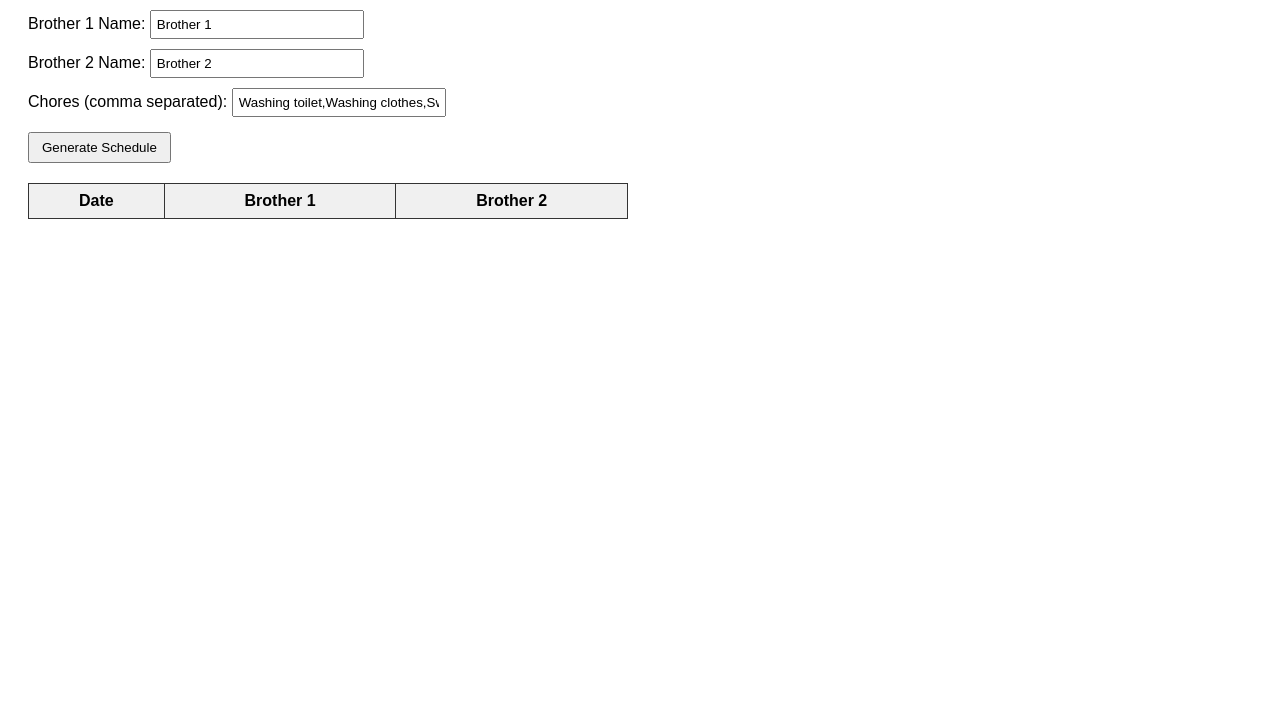
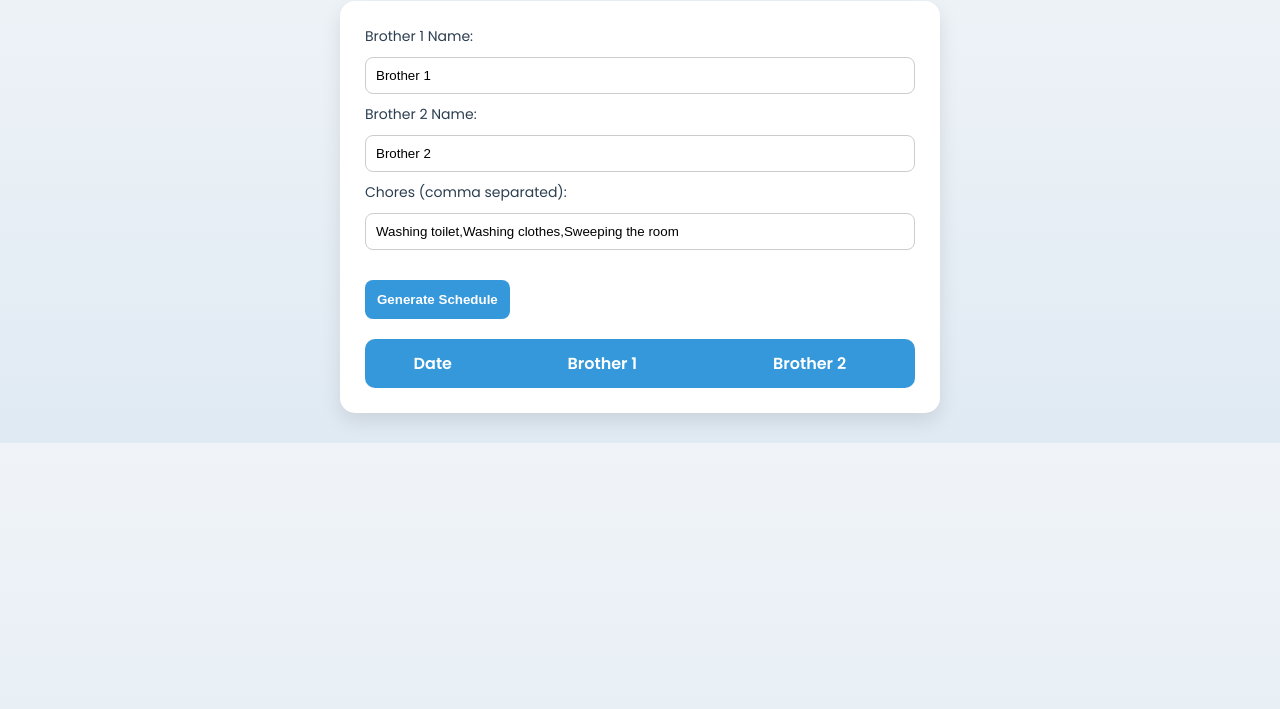
Before and after one commit to Cyb3rflex/weekly-chores, a plain HTML site: page index.html in a window 1280 px wide. Shown: the part 91-800 px from the top of the page. Drawn offline with Linux system fonts and the light colour scheme.

Commit message:
new commit

```diff
--- a/index.html
+++ b/index.html
@@ -4,22 +4,111 @@
 <meta charset="UTF-8">
 <meta name="viewport" content="width=device-width, initial-scale=1.0">
 <title>Weekly Chores Scheduler</title>
+<link href="https://fonts.googleapis.com/css2?family=Poppins:wght@400;600&display=swap" rel="stylesheet">
+<!-- FontAwesome for icons -->
+<link rel="stylesheet" href="https://cdnjs.cloudflare.com/ajax/libs/font-awesome/6.4.0/css/all.min.css">
 <style>
-  body { font-family: Arial, sans-serif; padding: 20px; }
-  table { border-collapse: collapse; width: 100%; max-width: 600px; margin-top: 20px; }
-  th, td { border: 1px solid #333; padding: 8px; text-align: center; }
-  th { background-color: #f0f0f0; }
-  input { padding: 5px; margin: 5px 0; width: 200px; }
-  button { padding: 6px 12px; margin-top: 10px; cursor: pointer; }
+  * { box-sizing: border-box; margin: 0; padding: 0; }
+  body {
+    font-family: 'Poppins', sans-serif;
+    background: linear-gradient(to bottom, #f0f4f8, #e0eaf3);
+    display: flex;
+    flex-direction: column;
+    align-items: center;
+    padding: 30px 10px;
+    color: #2c3e50;
+  }
+  h2 {
+    margin-bottom: 20px;
+    font-size: 28px;
+    color: #34495e;
+  }
+  .card {
+    background-color: white;
+    border-radius: 15px;
+    box-shadow: 0 8px 20px rgba(0,0,0,0.1);
+    padding: 25px;
+    max-width: 600px;
+    width: 100%;
+  }
+  .inputs {
+    display: flex;
+    flex-direction: column;
+    gap: 10px;
+    margin-bottom: 20px;
+  }
+  .inputs label {
+    font-weight: 500;
+    font-size: 14px;
+  }
+  .inputs input {
+    padding: 10px;
+    border-radius: 8px;
+    border: 1px solid #ccc;
+    width: 100%;
+  }
+  button {
+    padding: 12px;
+    border-radius: 8px;
+    border: none;
+    background-color: #3498db;
+    color: white;
+    font-weight: 600;
+    cursor: pointer;
+    transition: 0.3s;
+    margin-top: 10px;
+  }
+  button:hover {
+    background-color: #2980b9;
+  }
+  table {
+    width: 100%;
+    border-collapse: collapse;
+    border-radius: 10px;
+    overflow: hidden;
+    margin-top: 20px;
+  }
+  th, td {
+    padding: 12px;
+    text-align: center;
+  }
+  th {
+    background-color: #3498db;
+    color: white;
+    font-weight: 600;
+  }
+  tr:nth-child(even) {
+    background-color: #f2f6fa;
+  }
+  tr:hover {
+    background-color: #d0e7ff;
+    transition: 0.3s;
+  }
+  .chore-icon {
+    margin-right: 6px;
+  }
+
+  @media (max-width: 500px) {
+    th, td { padding: 8px; font-size: 14px; }
+    h2 { font-size: 22px; }
+    .inputs input { padding: 8px; font-size: 14px; }
+    button { padding: 10px; font-size: 14px; }
+  }
 </style>
 </head>
 <body>
 
 <h2>Weekly Chores Scheduler</h2>
 
-<label>Brother 1 Name: <input type="text" id="user1" value="Brother 1"></label><br>
-<label>Brother 2 Name: <input type="text" id="user2" value="Brother 2"></label><br>
-<label>Chores (comma separated): <input type="text" id="chores" value="Washing toilet,Washing clothes,Sweeping the room"></label><br>
+<div class="card">
+  <div class="inputs">
+    <label>Brother 1 Name:</label>
+    <input type="text" id="user1" value="Brother 1">
+    <label>Brother 2 Name:</label>
+    <input type="text" id="user2" value="Brother 2">
+    <label>Chores (comma separated):</label>
+    <input type="text" id="chores" value="Washing toilet,Washing clothes,Sweeping the room">
+  </div>
   <button onclick="createSchedule()">Generate Schedule</button>
 
   <table id="scheduleTable">
@@ -29,17 +118,22 @@
       <th>Brother 2</th>
     </tr>
   </table>
+</div>
 
 <script>
+const choreIcons = {
+    "Washing toilet": "<i class='fas fa-toilet-paper chore-icon'></i>",
+    "Washing clothes": "<i class='fas fa-tshirt chore-icon'></i>",
+    "Sweeping the room": "<i class='fas fa-broom chore-icon'></i>"
+};
+
 function generateSchedule(users, chores, days) {
     const schedule = [];
     let choreIndex = 0;
-
     for (let i = 0; i < days; i++) {
         const dayAssignment = {};
         dayAssignment[users[0]] = chores[choreIndex % chores.length];
         dayAssignment[users[1]] = chores[(choreIndex + 1) % chores.length];
-
         schedule.push(dayAssignment);
         choreIndex++;
     }
@@ -51,35 +145,29 @@ function createSchedule() {
     const user2 = document.getElementById("user2").value || "Brother 2";
     const choresInput = document.getElementById("chores").value;
     const chores = choresInput.split(",").map(c => c.trim()).filter(c => c);
-
     const users = [user1, user2];
     const days = 7;
-
     const schedule = generateSchedule(users, chores, days);
     localStorage.setItem("weeklySchedule", JSON.stringify(schedule));
-
     displaySchedule(schedule, users);
 }
 
 function displaySchedule(schedule, users) {
     const table = document.getElementById("scheduleTable");
-    // Remove previous rows except the header
     table.innerHTML = `<tr>
         <th>Date</th>
         <th>${users[0]}</th>
         <th>${users[1]}</th>
     </tr>`;
-
     const today = new Date();
-
     schedule.forEach((day, index) => {
         const row = table.insertRow();
         const date = new Date(today);
         date.setDate(today.getDate() + index);
         const formattedDate = date.toLocaleDateString();
         row.insertCell(0).innerText = formattedDate;
-        row.insertCell(1).innerText = day[users[0]];
-        row.insertCell(2).innerText = day[users[1]];
+        row.insertCell(1).innerHTML = (choreIcons[day[users[0]]] || "") + day[users[0]];
+        row.insertCell(2).innerHTML = (choreIcons[day[users[1]]] || "") + day[users[1]];
     });
 }
 
```
Lines whose indentation alone changed are shown as unchanged.
